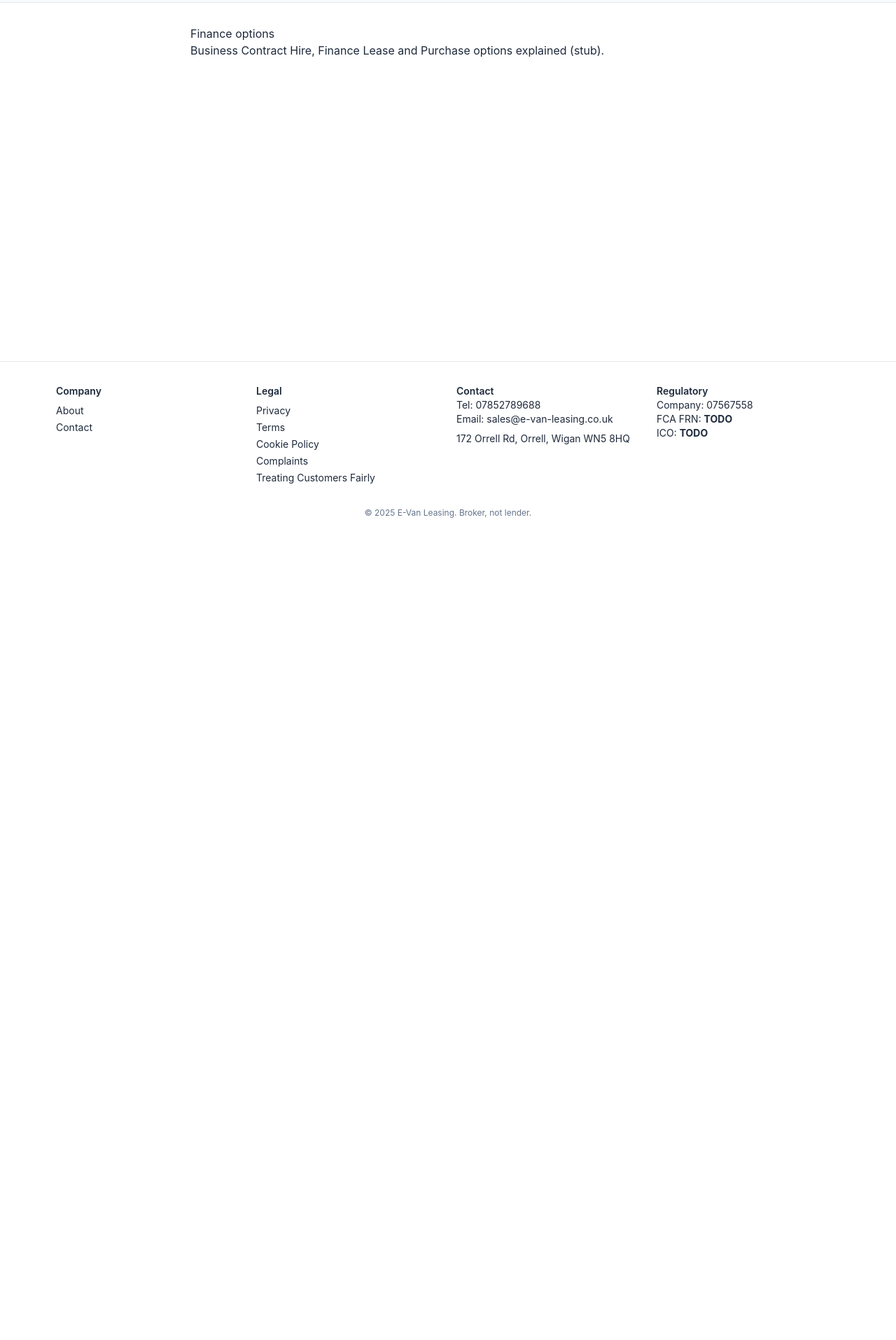
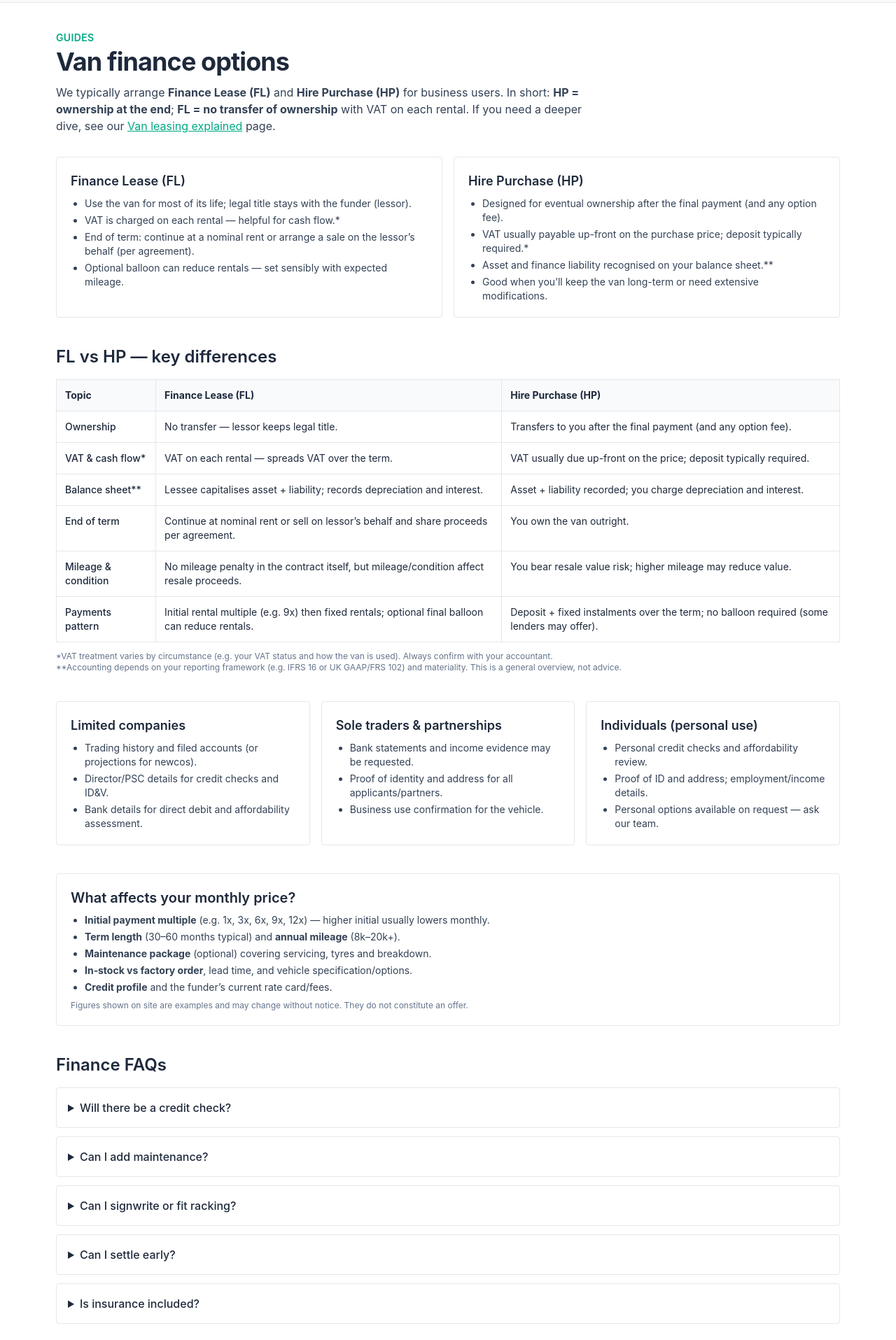
Before and after one commit to DaveM1984/e-van-leasing, a Next.js app: page /van-finance in a window 1280 px wide. Shown: the part 85-2000 px from the top of the page at 70% size. Before the commit the page ends 850 px from the top, so only its background shows below. Built offline with nearby package versions, Linux system fonts and the light colour scheme; no server answers.

Commit message:
created van finance

```diff
--- a/app/van-finance/page.tsx
+++ b/app/van-finance/page.tsx
@@ -1,9 +1,192 @@
-export const metadata = { title: 'Van finance options' };
+export const metadata = {
+  title: 'Van finance options',
+  description:
+    'Compare Finance Lease and Hire Purchase for vans — ownership, VAT, cash-flow, eligibility, and what affects monthly price.'
+};
+
 export default function Page() {
   return (
-    <div className="mx-auto max-w-3xl px-4 py-8 prose">
-      <h1>Finance options</h1>
-      <p>Business Contract Hire, Finance Lease and Purchase options explained (stub).</p>
+    <div className="mx-auto max-w-6xl px-4 py-10">
+      {/* Hero */}
+      <header className="mb-8">
+        <p className="text-sm tracking-wide uppercase text-primary font-semibold">Guides</p>
+        <h1 className="mt-1 text-3xl md:text-4xl font-bold tracking-tight">Van finance options</h1>
+        <p className="mt-3 text-slate-700 max-w-3xl">
+          We typically arrange <strong>Finance Lease (FL)</strong> and <strong>Hire Purchase (HP)</strong> for business users.
+          In short: <strong>HP = ownership at the end</strong>; <strong>FL = no transfer of ownership</strong> with VAT on each rental. If you need a deeper dive, see our
+          {' '}<a className="underline text-primary" href="/van-leasing-explained">Van leasing explained</a> page.
+        </p>
+      </header>
+
+      {/* Options at a glance */}
+      <section className="grid md:grid-cols-2 gap-4">
+        <OptionCard
+          title="Finance Lease (FL)"
+          bullets={[
+            'Use the van for most of its life; legal title stays with the funder (lessor).',
+            'VAT is charged on each rental — helpful for cash flow.*',
+            'End of term: continue at a nominal rent or arrange a sale on the lessor’s behalf (per agreement).',
+            'Optional balloon can reduce rentals — set sensibly with expected mileage.'
+          ]}
+        />
+        <OptionCard
+          title="Hire Purchase (HP)"
+          bullets={[
+            'Designed for eventual ownership after the final payment (and any option fee).',
+            'VAT usually payable up-front on the purchase price; deposit typically required.*',
+            'Asset and finance liability recognised on your balance sheet.**',
+            'Good when you’ll keep the van long-term or need extensive modifications.'
+          ]}
+        />
+      </section>
+
+      {/* Comparison table */}
+      <section className="mt-10">
+        <h2 className="text-2xl font-semibold">FL vs HP — key differences</h2>
+        <div className="mt-4 overflow-x-auto">
+          <table className="min-w-[760px] w-full text-sm border">
+            <thead>
+              <tr className="bg-slate-50 text-left">
+                <th className="p-3 border">Topic</th>
+                <th className="p-3 border">Finance Lease (FL)</th>
+                <th className="p-3 border">Hire Purchase (HP)</th>
+              </tr>
+            </thead>
+            <tbody>
+              <TR topic="Ownership" fl="No transfer — lessor keeps legal title." hp="Transfers to you after the final payment (and any option fee)." />
+              <TR topic="VAT & cash flow*" fl="VAT on each rental — spreads VAT over the term." hp="VAT usually due up-front on the price; deposit typically required." />
+              <TR topic="Balance sheet**" fl="Lessee capitalises asset + liability; records depreciation and interest." hp="Asset + liability recorded; you charge depreciation and interest." />
+              <TR topic="End of term" fl="Continue at nominal rent or sell on lessor’s behalf and share proceeds per agreement." hp="You own the van outright." />
+              <TR topic="Mileage & condition" fl="No mileage penalty in the contract itself, but mileage/condition affect resale proceeds." hp="You bear resale value risk; higher mileage may reduce value." />
+              <TR topic="Payments pattern" fl="Initial rental multiple (e.g. 9x) then fixed rentals; optional final balloon can reduce rentals." hp="Deposit + fixed instalments over the term; no balloon required (some lenders may offer)." />
+            </tbody>
+          </table>
+        </div>
+        <p className="mt-3 text-xs text-slate-500">
+          *VAT treatment varies by circumstance (e.g. your VAT status and how the van is used). Always confirm with your accountant.
+          <br />
+          **Accounting depends on your reporting framework (e.g. IFRS 16 or UK GAAP/FRS 102) and materiality. This is a general overview, not advice.
+        </p>
+      </section>
+
+      {/* Eligibility & documents */}
+      <section className="mt-10 grid md:grid-cols-3 gap-4">
+        <InfoPanel title="Limited companies">
+          <ul className="list-disc pl-5 space-y-1 text-sm text-slate-700">
+            <li>Trading history and filed accounts (or projections for newcos).</li>
+            <li>Director/PSC details for credit checks and ID&V.</li>
+            <li>Bank details for direct debit and affordability assessment.</li>
+          </ul>
+        </InfoPanel>
+        <InfoPanel title="Sole traders & partnerships">
+          <ul className="list-disc pl-5 space-y-1 text-sm text-slate-700">
+            <li>Bank statements and income evidence may be requested.</li>
+            <li>Proof of identity and address for all applicants/partners.</li>
+            <li>Business use confirmation for the vehicle.</li>
+          </ul>
+        </InfoPanel>
+        <InfoPanel title="Individuals (personal use)">
+          <ul className="list-disc pl-5 space-y-1 text-sm text-slate-700">
+            <li>Personal credit checks and affordability review.</li>
+            <li>Proof of ID and address; employment/income details.</li>
+            <li>Personal options available on request — ask our team.</li>
+          </ul>
+        </InfoPanel>
+      </section>
+
+      {/* What affects the monthly price */}
+      <section className="mt-10 border rounded p-5">
+        <h2 className="text-xl font-semibold">What affects your monthly price?</h2>
+        <ul className="mt-2 text-sm text-slate-700 list-disc pl-5 space-y-1">
+          <li><strong>Initial payment multiple</strong> (e.g. 1x, 3x, 6x, 9x, 12x) — higher initial usually lowers monthly.</li>
+          <li><strong>Term length</strong> (30–60 months typical) and <strong>annual mileage</strong> (8k–20k+).</li>
+          <li><strong>Maintenance package</strong> (optional) covering servicing, tyres and breakdown.</li>
+          <li><strong>In‑stock vs factory order</strong>, lead time, and vehicle specification/options.</li>
+          <li><strong>Credit profile</strong> and the funder’s current rate card/fees.</li>
+        </ul>
+        <p className="mt-2 text-xs text-slate-500">Figures shown on site are examples and may change without notice. They do not constitute an offer.</p>
+      </section>
+
+      {/* FAQs */}
+      <section className="mt-10">
+        <h2 className="text-2xl font-semibold">Finance FAQs</h2>
+        <div className="mt-4 space-y-3">
+          <FAQ q="Will there be a credit check?">
+            Yes — the funder will perform credit and affordability checks. We’ll confirm the process and any required documentation before order.
+          </FAQ>
+          <FAQ q="Can I add maintenance?">
+            Maintenance is optional on most quotes. If added, servicing, routine wear items and breakdown cover are typically included as per the plan.
+          </FAQ>
+          <FAQ q="Can I signwrite or fit racking?">
+            Usually yes, provided changes are professional and reversible. Return standards and permissions vary by funder — ask us first.
+          </FAQ>
+          <FAQ q="Can I settle early?">
+            Early settlement may be possible, but fees and charges can apply. We can request a settlement figure from the funder at any time.
+          </FAQ>
+          <FAQ q="Is insurance included?">
+            No — you arrange fully‑comprehensive insurance for the vehicle for the duration of the agreement.
+          </FAQ>
+        </div>
+      </section>
+
+      {/* CTA band */}
+      <section className="mt-10 border rounded p-5 flex flex-col md:flex-row items-start md:items-center justify-between gap-4">
+        <div>
+          <h2 className="text-xl font-semibold">Talk to our team</h2>
+          <p className="text-slate-700">We’ll help you choose the right product, structure the deal, and secure live funder approvals.</p>
+        </div>
+        <div className="flex gap-2">
+          <a href="/vans" className="px-4 py-2 rounded border">Browse vans</a>
+          <a href="/contact" className="px-4 py-2 rounded bg-primary text-white">Get advice</a>
+        </div>
+      </section>
+
+      {/* Small print */}
+      <p className="mt-10 text-xs text-slate-500">
+        E‑Van Leasing is a credit broker, not a lender. Finance subject to status. This page is for general guidance and
+        does not constitute tax, accounting or financial advice. Please seek professional advice specific to your business.
+      </p>
     </div>
   );
 }
+
+function OptionCard({ title, bullets }: { title: string; bullets: string[] }) {
+  return (
+    <div className="border rounded p-5">
+      <h2 className="text-lg font-semibold">{title}</h2>
+      <ul className="mt-2 text-sm text-slate-700 list-disc pl-5 space-y-1">
+        {bullets.map((b, i) => (
+          <li key={i}>{b}</li>
+        ))}
+      </ul>
+    </div>
+  );
+}
+
+function InfoPanel({ title, children }: { title: string; children: React.ReactNode }) {
+  return (
+    <div className="border rounded p-5">
+      <h3 className="text-lg font-semibold">{title}</h3>
+      <div className="mt-2">{children}</div>
+    </div>
+  );
+}
+
+function TR({ topic, fl, hp }: { topic: string; fl: string; hp: string }) {
+  return (
+    <tr>
+      <td className="align-top p-3 border font-medium">{topic}</td>
+      <td className="align-top p-3 border">{fl}</td>
+      <td className="align-top p-3 border">{hp}</td>
+    </tr>
+  );
+}
+
+function FAQ({ q, children }: { q: string; children: React.ReactNode }) {
+  return (
+    <details className="border rounded p-4">
+      <summary className="font-medium cursor-pointer select-none">{q}</summary>
+      <div className="mt-2 text-sm text-slate-700">{children}</div>
+    </details>
+  );
+}
```
